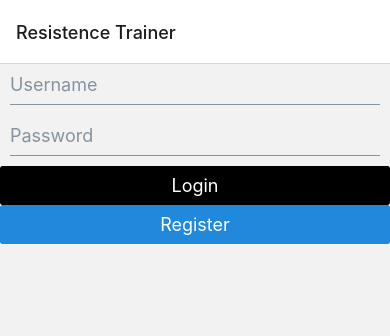
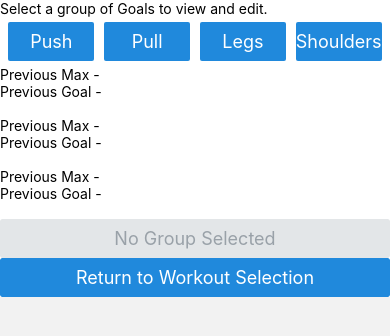
Before and after one commit to jbonilla2K/ResistenceTrainerNative, a React Native app: screen / in a window 390 px wide. Shown: the top 336 px of the page. Built offline with nearby package versions, Linux system fonts and the light colour scheme.

Commit message:
beginning styling

```diff
--- a/App.js
+++ b/App.js
@@ -50,18 +50,34 @@ export default function App() {
 
   return (
     <NavigationContainer>
-      <Stack.Navigator initialRouteName="Login">
+      <Stack.Navigator initialRouteName="Goals">
         <Stack.Screen
           name="Login"
           component={LoginScreen}
-          options={{ title: "Resistence Trainer" }}
+          options={{ title: "Resistence Trainer - Native" }}
           initialParams={{ loginData: loginData }}
         />
         <Stack.Screen name="Registration" component={RegistrationScreen} />
-        <Stack.Screen name="Regiment Selection" component={SelectionScreen} />
-        <Stack.Screen name="Regiment Editor" component={EditingScreen} />
-        <Stack.Screen name="Goals" component={GoalsScreen} />
-        <Stack.Screen name="Workout" component={CurrentExerciseScreen} />
+        <Stack.Screen
+          name="Regiment Selection"
+          component={SelectionScreen}
+          options={{ headerShown: false }}
+        />
+        <Stack.Screen
+          name="Regiment Editor"
+          component={EditingScreen}
+          options={{ headerShown: false }}
+        />
+        <Stack.Screen
+          name="Goals"
+          component={GoalsScreen}
+          options={{ headerShown: false }}
+        />
+        <Stack.Screen
+          name="Workout"
+          component={CurrentExerciseScreen}
+          options={{ headerShown: false }}
+        />
       </Stack.Navigator>
     </NavigationContainer>
   );
@@ -145,6 +161,7 @@ function RegistrationScreen({ navigation, route }) {
   }
   return (
     <>
+      <View style={styles.container}>
         <Text>Please fill out the required fields below.</Text>
         <Input
           placeholder="First Name"
@@ -191,10 +208,13 @@ function RegistrationScreen({ navigation, route }) {
             } else {
               loginData.pop();
               loginData.push(newUser);
-            navigation.navigate("Regiment Selection", { loginData: loginData });
+              navigation.navigate("Regiment Selection", {
+                loginData: loginData,
+              });
             }
           }}
         ></Button>
+      </View>
     </>
   );
 }
@@ -385,7 +405,7 @@ function SelectionScreen({ navigation, route }) {
       ></Button>
       <Button
         disabled={madeReg}
-        title={madeGoals ? "Set Goals" : "Edit Goals"}
+        title={madeGoals ? "Set Goals" : "View Goals"}
         onPress={() => {
           navigation.navigate("Goals", { loginData: loginData });
         }}
@@ -407,17 +427,17 @@ function SelectionScreen({ navigation, route }) {
 }
 
 function GoalsScreen({ navigation, route }) {
-  let { loginData } = route.params;
+  // let { loginData } = route.params;
 
-  let usrPushGoals = loginData[0].usrGoals[0];
-  let usrPullGoals = loginData[0].usrGoals[1];
-  let usrLegGoals = loginData[0].usrGoals[2];
-  let usrShoGoals = loginData[0].usrGoals[3];
+  // let usrPushGoals = loginData[0].usrGoals[0];
+  // let usrPullGoals = loginData[0].usrGoals[1];
+  // let usrLegGoals = loginData[0].usrGoals[2];
+  // let usrShoGoals = loginData[0].usrGoals[3];
 
-  let usrPushMaxes = loginData[0].usrMaxes[0];
-  let usrPullMaxes = loginData[0].usrMaxes[1];
-  let usrLegMaxes = loginData[0].usrMaxes[2];
-  let usrShoMaxes = loginData[0].usrMaxes[3];
+  // let usrPushMaxes = loginData[0].usrMaxes[0];
+  // let usrPullMaxes = loginData[0].usrMaxes[1];
+  // let usrLegMaxes = loginData[0].usrMaxes[2];
+  // let usrShoMaxes = loginData[0].usrMaxes[3];
 
   let [goal1, setGoal1] = useState();
   let [goal2, setGoal2] = useState();
@@ -431,9 +451,12 @@ function GoalsScreen({ navigation, route }) {
 
   return (
     <>
+      <View style={styles.container}>
         <Text>Select a group of Goals to view and edit.</Text>
+        <View style={styles.buttonGroup}>
           <Button
-        title="View Push Day Exercises"
+            style={styles.button}
+            title="Push"
             onPress={() => {
               setCurGroup("Save Push Workout Goals");
               setDispGoals(usrPushGoals);
@@ -450,7 +473,8 @@ function GoalsScreen({ navigation, route }) {
             }}
           ></Button>
           <Button
-        title="View Pull Day Exercises"
+            style={styles.button}
+            title="Pull"
             onPress={() => {
               setCurGroup("Save Pull Workout Goals");
               setDispGoals(usrPullGoals);
@@ -463,7 +487,8 @@ function GoalsScreen({ navigation, route }) {
             }}
           ></Button>
           <Button
-        title="View Leg Day Exercises"
+            style={styles.button}
+            title="Legs"
             onPress={() => {
               setCurGroup("Save Leg Workout Goals");
               setDispGoals(usrLegGoals);
@@ -476,18 +501,24 @@ function GoalsScreen({ navigation, route }) {
             }}
           ></Button>
           <Button
-        title="View Shoulder Day Exercises"
+            style={styles.button}
+            title="Shoulders"
             onPress={() => {
               setCurGroup("Save Shoulder Workout Goals");
               setDispGoals(usrShoGoals);
               setDispMaxes(usrShoMaxes);
-          setDispExercise(["Lateral Raise", "Overhead Press", "Face Pulls"]);
+              setDispExercise([
+                "Lateral Raise",
+                "Overhead Press",
+                "Face Pulls",
+              ]);
               setGoal1(0);
               setGoal2(0);
               setGoal3(0);
               openGate(false);
             }}
           ></Button>
+        </View>
         <Text>{dispExercise[0]}</Text>
         <Text>Previous Max - {dispMaxes[0]}</Text>
         <Text>Previous Goal - {dispGoals[0]}</Text>
@@ -526,6 +557,7 @@ function GoalsScreen({ navigation, route }) {
             navigation.navigate("Regiment Selection", { loginData: loginData });
           }}
         ></Button>
+      </View>
     </>
   );
 }
@@ -806,6 +838,7 @@ function CurrentExerciseScreen({ navigation, route }) {
         return (
           <>
             <Text>Now for some Barbell Rows.</Text>
+            <Text>{reps}</Text>
             <TextInput
               placeholder="Press here to set your current weight."
               onChangeText={setCurWeight1}
@@ -849,6 +882,7 @@ function CurrentExerciseScreen({ navigation, route }) {
         return (
           <>
             <Text>Lat Pull Downs.</Text>
+            <Text>{reps}</Text>
             <TextInput
               placeholder="Press here to set your current weight."
               onChangeText={setCurWeight2}
@@ -892,6 +926,7 @@ function CurrentExerciseScreen({ navigation, route }) {
         return (
           <>
             <Text>Now for some Cable Rows.</Text>
+            <Text>{reps}</Text>
             <TextInput
               placeholder="Press here to set your current weight."
               onChangeText={setCurWeight3}
@@ -1001,6 +1036,7 @@ function CurrentExerciseScreen({ navigation, route }) {
         return (
           <>
             <Text>Now for some Front Squats.</Text>
+            <Text>{reps}</Text>
             <TextInput
               placeholder="Press here to set your current weight."
               onChangeText={setCurWeight1}
@@ -1044,6 +1080,7 @@ function CurrentExerciseScreen({ navigation, route }) {
         return (
           <>
             <Text>Now for Back Squats.</Text>
+            <Text>{reps}</Text>
             <TextInput
               placeholder="Press here to set your current weight."
               onChangeText={setCurWeight2}
@@ -1087,6 +1124,7 @@ function CurrentExerciseScreen({ navigation, route }) {
         return (
           <>
             <Text>Finally, some Deadlifts.</Text>
+            <Text>{reps}</Text>
             <TextInput
               placeholder="Press here to set your current weight."
               onChangeText={setCurWeight3}
@@ -1196,6 +1234,7 @@ function CurrentExerciseScreen({ navigation, route }) {
         return (
           <>
             <Text>Now for some Side Raises.</Text>
+            <Text>{reps}</Text>
             <TextInput
               placeholder="Press here to set your current weight."
               onChangeText={setCurWeight1}
@@ -1239,6 +1278,7 @@ function CurrentExerciseScreen({ navigation, route }) {
         return (
           <>
             <Text>Overhead Press.</Text>
+            <Text>{reps}</Text>
             <TextInput
               placeholder="Press here to set your current weight."
               onChangeText={setCurWeight2}
@@ -1282,6 +1322,7 @@ function CurrentExerciseScreen({ navigation, route }) {
         return (
           <>
             <Text>Now for some Face Pulls.</Text>
+            <Text>{reps}</Text>
             <TextInput
               placeholder="Press here to set your current weight."
               onChangeText={setCurWeight3}
@@ -1329,7 +1370,7 @@ function CurrentExerciseScreen({ navigation, route }) {
                   newMax1 = usrShoMaxes[0];
                   console.log("almost there");
                 }
-                clearArray(loginData[0].usrMaxes[2]);
+                clearArray(loginData[0].usrMaxes[3]);
                 loginData[0].usrMaxes[3].push(newMax1);
                 loginData[0].usrMaxes[3].push(newMax2);
                 loginData[0].usrMaxes[3].push(newMax3);
@@ -1364,6 +1405,19 @@ function CurrentExerciseScreen({ navigation, route }) {
 
 const { width } = Dimensions.get("window");
 const styles = StyleSheet.create({
-  container: { backgroundColor: "white" },
+  container: {
+    backgroundColor: "white",
+    align: "center",
+    textAlign: "center",
+  },
   text: { width: width, fontSize: width * 0.1, textAlign: "center" },
+  button: {
+    width: width * 0.22,
+    fontSize: "90%",
+    margin: 5,
+  },
+  buttonGroup: {
+    flexDirection: "row",
+    justifyContent: "center",
+  },
 });
--- a/screens/LoginScreen.js
+++ b/screens/LoginScreen.js
@@ -1,5 +1,6 @@
 import { useState, useEffect, useCallback, useRef } from "react";
 import { CheckBox, Input, Button } from "@rneui/themed";
+import { StyleSheet, View } from "react-native";
 import * as React from "react";
 
 export default function LoginScreen({ navigation, route }) {
@@ -8,9 +9,12 @@ export default function LoginScreen({ navigation, route }) {
   let [password, setPassword] = useState(" ");
   return (
     <>
+      <View style={styles.container}>
         <Input placeholder="Username" onChangeText={setUsername}></Input>
         <Input placeholder="Password" onChangeText={setPassword}></Input>
+        <View style={styles.buttonGroup}>
           <Button
+            style={styles.button}
             color="#000"
             title="Login"
             testID="login-button"
@@ -19,7 +23,9 @@ export default function LoginScreen({ navigation, route }) {
               let validUser = (input) => input.username === username;
               let validPass = (input) => input.password === password;
               if (loginData.some(validUser) && loginData.some(validPass)) {
-            navigation.navigate("Regiment Selection", { loginData: loginData });
+                navigation.navigate("Regiment Selection", {
+                  loginData: loginData,
+                });
               } else {
                 alert(
                   "Login invalid, please check your entries or press 'Register' to create an account."
@@ -28,11 +34,28 @@ export default function LoginScreen({ navigation, route }) {
             }}
           ></Button>
           <Button
+            style={styles.button}
             title="Register"
             onPress={() => {
               navigation.navigate("Registration", { loginData: loginData });
             }}
           ></Button>
+        </View>
+      </View>
     </>
   );
 }
+
+const styles = StyleSheet.create({
+  container: {
+    flex: 1,
+    alignItems: "center",
+    justifyContent: "center",
+  },
+  button: {
+    width: 150,
+  },
+  buttonGroup: {
+    flexDirection: "row",
+  },
+});
```
Lines whose indentation alone changed are shown as unchanged.
